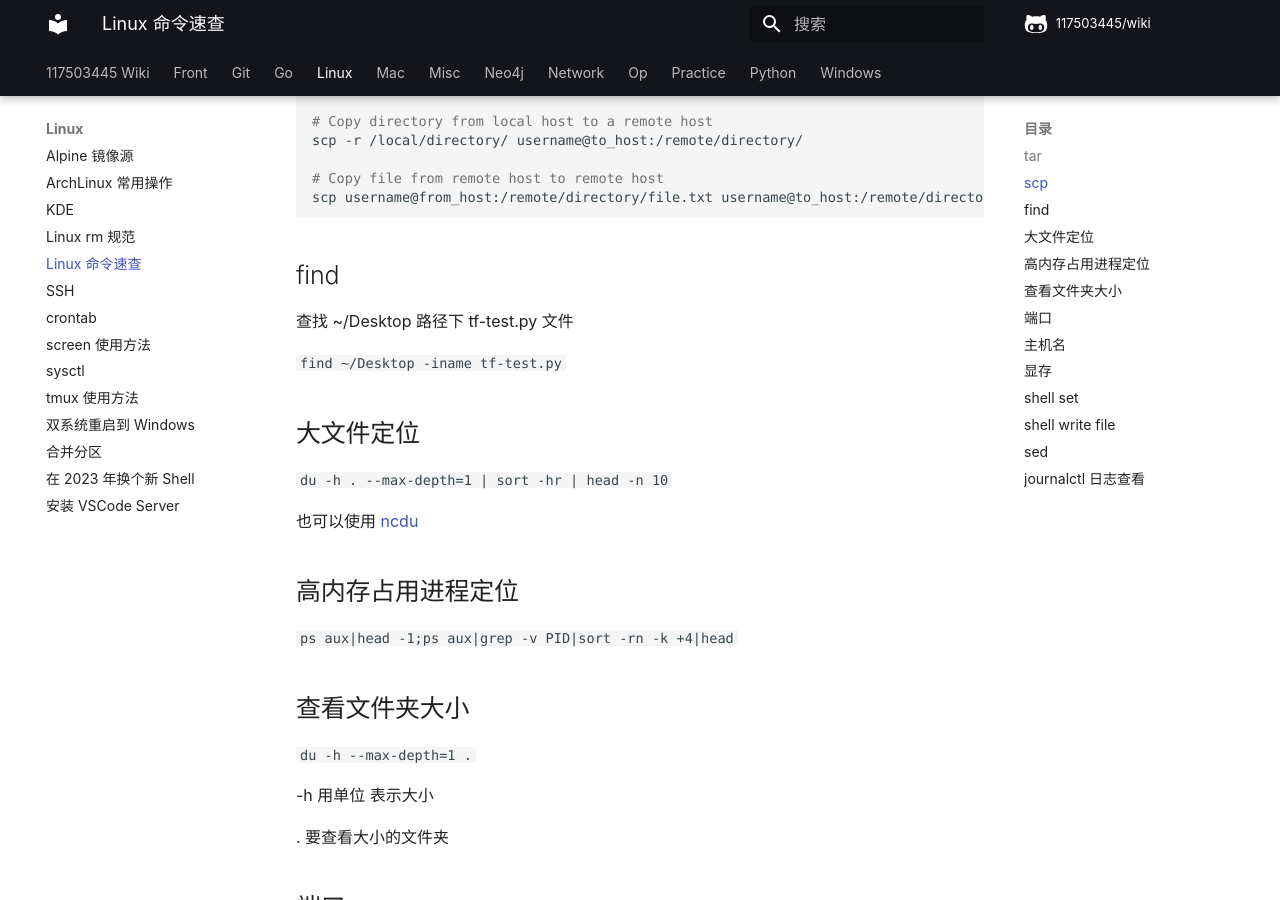
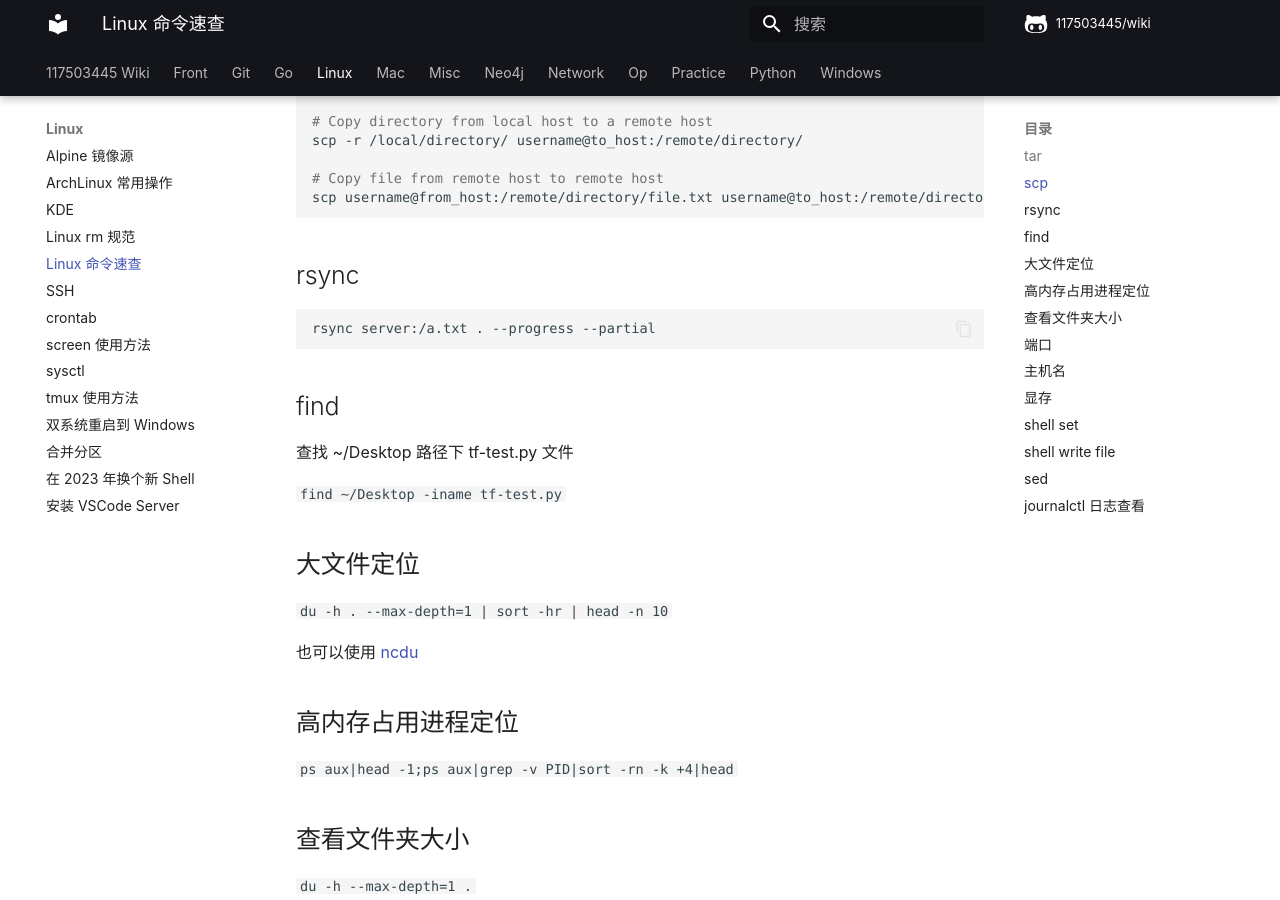
Before and after one commit to 117503445/wiki, an MkDocs documentation site: the page built from docs/linux/Linux 命令速查.md, in a window 1280 px wide and 900 px high, scrolled down 1308 px. Built offline with MkDocs 1.6.1 and Material for MkDocs 9.7.7, drawn with Linux system fonts in a browser that asks for light colours; some web fonts are replaced; comment, search, counter and statistics services are not loaded.

Commit message:
rsync
Signed-off-by: 117503445 <t117503445@gmail.com>

````diff
--- a/docs/linux/Linux 命令速查.md
+++ b/docs/linux/Linux 命令速查.md
@@ -65,6 +65,12 @@ scp -r /local/directory/ username@to_host:/remote/directory/
 
 # Copy file from remote host to remote host
 scp username@from_host:/remote/directory/file.txt username@to_host:/remote/directory/
+```
+
+## rsync
+
+```sh
+rsync server:/a.txt . --progress --partial
 ```
 
 ## find
````
